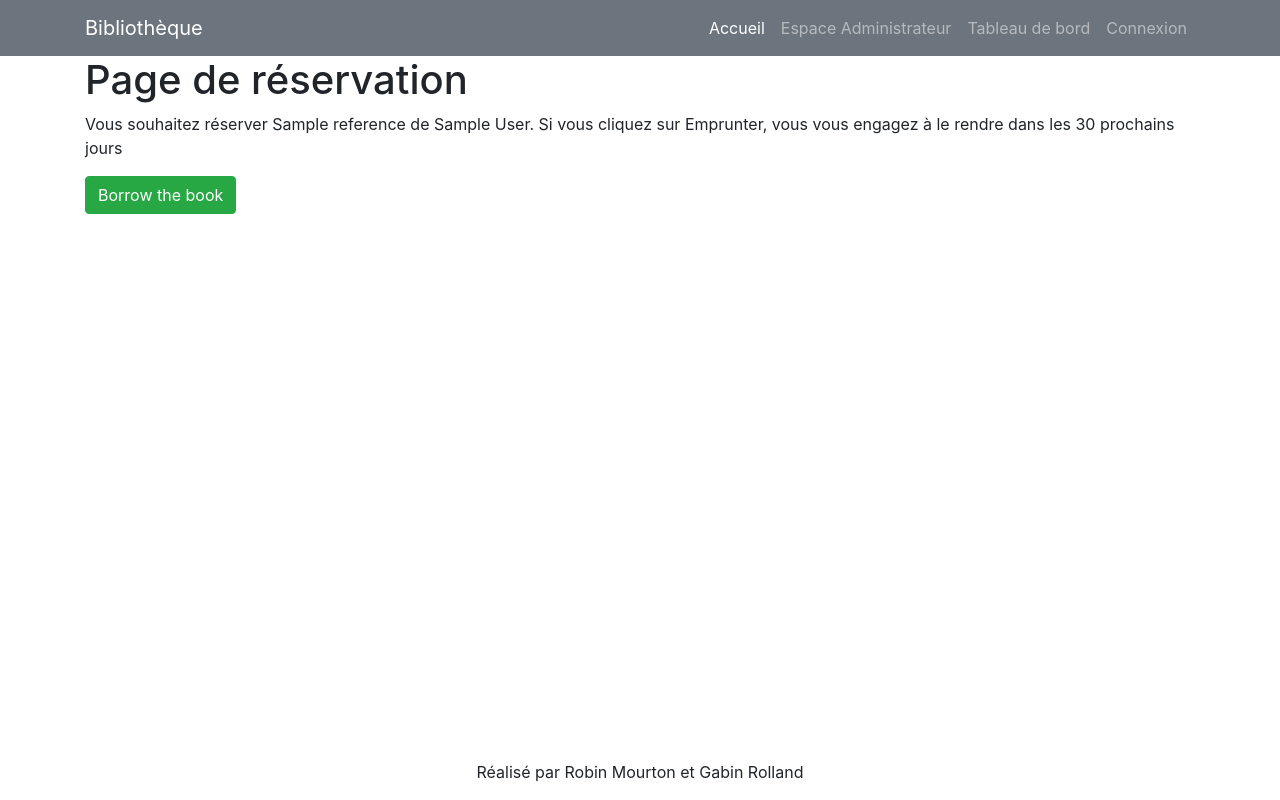
After one commit to Gabsrol/library-ecl, a Django app: template bibliotheque_project/biblio/templates/biblio/booking.html in a window 1280 px wide. The commit adds this page. Run offline with Django 3.2, Linux system fonts and the light colour scheme; the template is opened without the code that fills it: most values are stand-ins (such as "Sample title", 1, 10 or a date in 2020); some libraries are stand-ins or nearby versions.

Commit message:
creation et debut configuration page booking

```diff
--- a/bibliotheque_project/biblio/models.py
+++ b/bibliotheque_project/biblio/models.py
@@ -108,7 +108,7 @@ class Reference(models.Model):
         return self.name
 
 
-#la classe abonnement
+
 class Subscription(models.Model):
     beginning_date = models.DateField()
     ending_date = models.DateField()
@@ -119,7 +119,7 @@ class Subscription(models.Model):
         return self.user.email
 
 
-#la classe emprunt
+
 class Loan(models.Model):
     user = models.ForeignKey(User, on_delete=models.CASCADE, default="")
     reference = models.OneToOneField(Reference, on_delete=models.CASCADE, default="")
@@ -130,7 +130,7 @@ class Loan(models.Model):
         return self.reference.name
 
 
-#la classe mauvais emprunteur
+
 class Bad_borrower(models.Model):
     user = models.OneToOneField(User, on_delete=models.CASCADE, default="")
     ending_date = models.DateField()
--- a/bibliotheque_project/biblio/templates/biblio/base.html
+++ b/bibliotheque_project/biblio/templates/biblio/base.html
@@ -15,6 +15,8 @@
     <!-- Bootstrap CSS -->
 
     <link rel="stylesheet" href="https://stackpath.bootstrapcdn.com/bootstrap/4.4.1/css/bootstrap.min.css" integrity="sha384-Vkoo8x4CGsO3+Hhxv8T/Q5PaXtkKtu6ug5TOeNV6gBiFeWPGFN9MuhOf23Q9Ifjh" crossorigin="anonymous">
+
+
 
 
 
@@ -72,6 +74,7 @@
 
     <script src="https://stackpath.bootstrapcdn.com/bootstrap/4.4.1/js/bootstrap.min.js" integrity="sha384-wfSDF2E50Y2D1uUdj0O3uMBJnjuUD4Ih7YwaYd1iqfktj0Uod8GCExl3Og8ifwB6" crossorigin="anonymous"></script>
 
+
   </body>
 
 </html>
--- /dev/null
+++ b/bibliotheque_project/biblio/templates/biblio/booking.html
@@ -0,0 +1,15 @@
+{% extends 'biblio/base.html' %}
+
+{% block content %}
+    <h1>Page de réservation</h1>
+    <p>Vous souhaitez réserver {{ reference.name }} de {{ reference.author }}. Si vous cliquez sur Emprunter, vous vous engagez à le rendre dans les 30 prochains jours</p>
+    <div class="row">
+        <div class="col">
+            <form method="POST" action ="{% url 'biblio:booking' reference.id %}" enctype="multipart/form-data">
+
+                {% csrf_token %}
+                <button type="submit" class="btn btn-success">Borrow the book</button>
+             </form>
+        </div>
+    </div>
+{% endblock %}
--- a/bibliotheque_project/biblio/templates/biblio/list.html
+++ b/bibliotheque_project/biblio/templates/biblio/list.html
@@ -6,12 +6,13 @@
 
 {% else %}
 <table class="table">
-  <thead>
+  <thead class="thead-light">
     <tr>
       <th scope="col">Titre</th>
       <th scope="col">Auteur</th>
       <th scope="col">Type</th>
       <th scope="col">Empruntable</th>
+      <th scope="col"></th>
     </tr>
   </thead>
   <tbody>
@@ -20,7 +21,8 @@
       <td>{{ ref.name }}</td>
       <td>{{ ref.author }}</td>
       <td>{{ ref.ref_type }}</td>
-      <td>{{ ref.borrowable }}</td>
+      <td>{{ ref.borrowable }}</td> <!-- &#x2705; -->
+      <td><a href="{% url 'biblio:booking' reference_id=ref.id %}" class="btn btn-outline-success" role="button">Emprunter</a></td>
     </tr>
     {% endfor %}
   </tbody>
--- a/bibliotheque_project/biblio/urls.py
+++ b/bibliotheque_project/biblio/urls.py
@@ -7,4 +7,5 @@ app_name = 'biblio'
 
 urlpatterns = [
     url(r'^board/', views.board, name='board'),
+    url(r'^booking/(?P<reference_id>[0-9]+)/', views.booking, name='booking'),
 ]
```
Also changed, not shown: bibliotheque_project/biblio/forms.py (added, +14 -0 lines), bibliotheque_project/biblio/views.py (+22 -1 lines).
